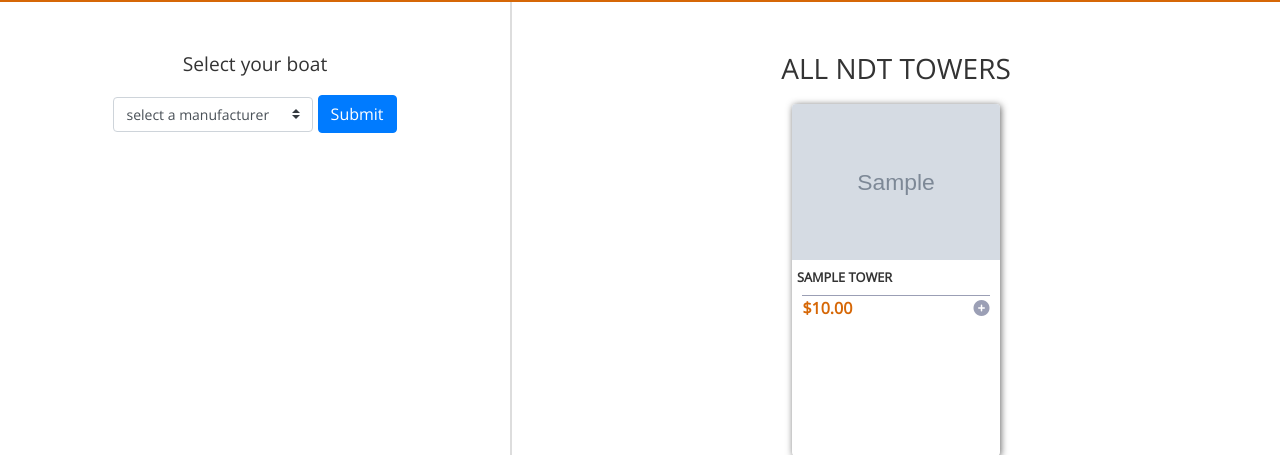
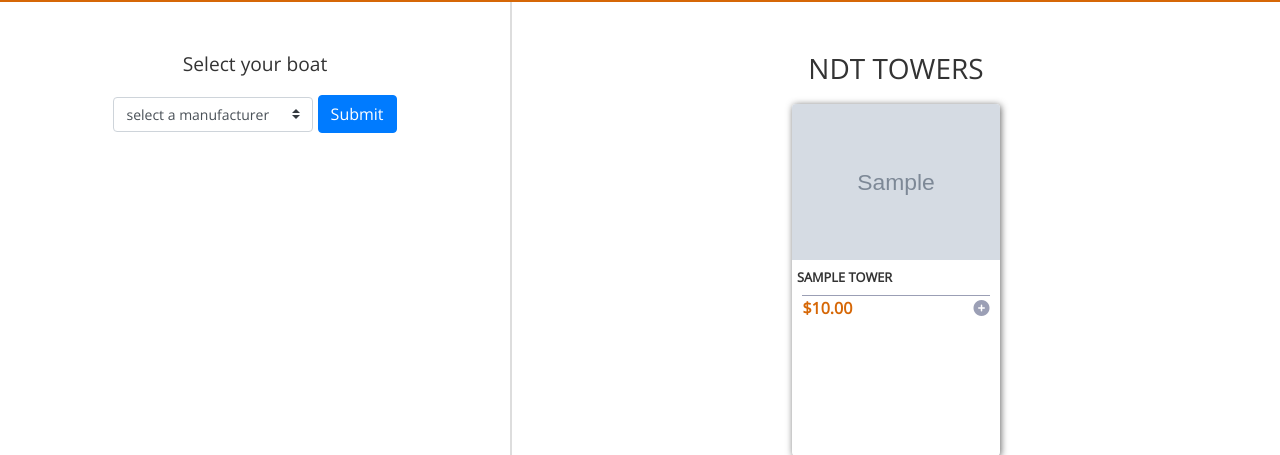
Before and after one commit to nick0121/ndt_web, a Django app: page /towers/ in a window 1280 px wide. Shown: the part 555-1010 px from the top of the page. Run offline with Django 3.2, Linux system fonts and the light colour scheme; tables that the repository leaves empty hold one stand-in row (values such as "Sample post"); grey boxes marked "Sample" are stand-in pictures; some libraries are stand-ins or nearby versions.

Commit message:
testing towers page

```diff
--- a/templates/towers/towers.html
+++ b/templates/towers/towers.html
@@ -60,7 +60,7 @@
                 {% elif get_id %}
                     <h3>{{id}}</h3>
                 {% else %}
-                    <h3>All NDT towers</h3>
+                    <h3>NDT towers</h3>
                 {% endif %}
             {% else %}
                 <h3>All NDT towers</h3>
```
